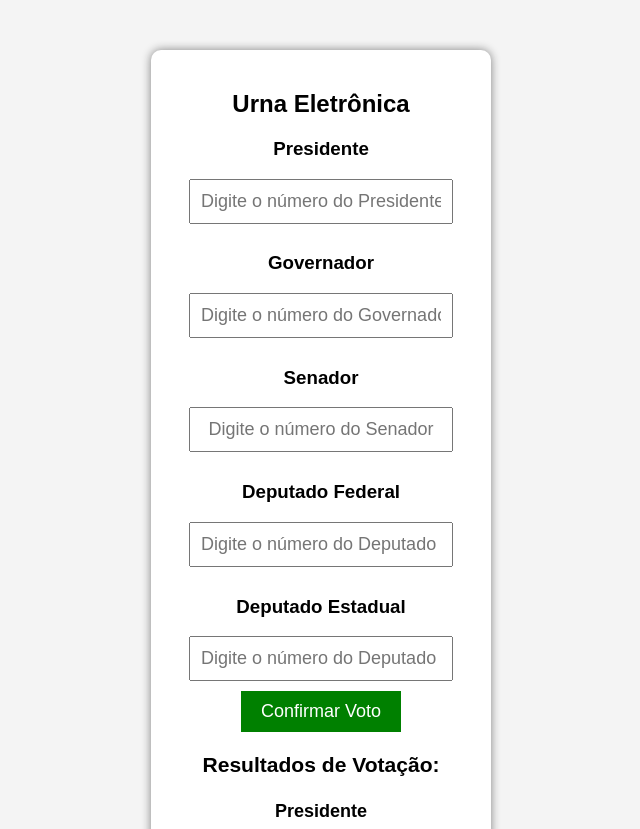
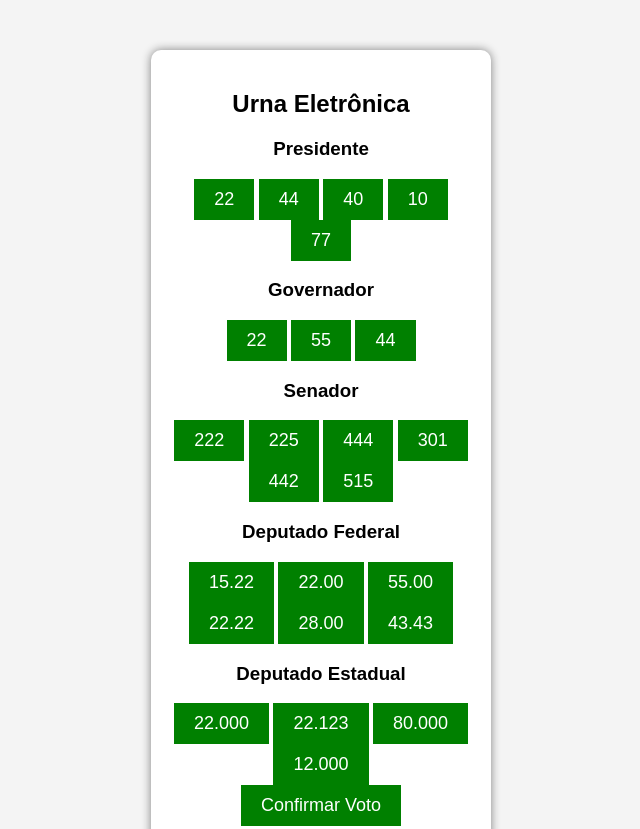
Before and after one commit to TSEDOROBLOX2025/urna-eletronica, a plain HTML site: page index.html in a window 1280 px wide. Shown: the top 829 px of the page, without its empty margins (319-959 px from the left). Drawn offline with Linux system fonts and the light colour scheme.

Commit message:
index.html

```diff
--- a/index.html
+++ b/index.html
@@ -9,29 +9,59 @@
 <body>
     <div class="urna">
         <h2>Urna Eletrônica</h2>
-        <div>
+
+        <!-- Seção de Votação -->
+        <div class="selecao">
             <h3>Presidente</h3>
-            <input type="text" id="presidente" placeholder="Digite o número do Presidente" maxlength="5">
+            <div class="teclado" id="presidente">
+                <button onclick="votar('presidente', '22')">22</button>
+                <button onclick="votar('presidente', '44')">44</button>
+                <button onclick="votar('presidente', '40')">40</button>
+                <button onclick="votar('presidente', '10')">10</button>
+                <button onclick="votar('presidente', '77')">77</button>
             </div>
-        <div>
+
             <h3>Governador</h3>
-            <input type="text" id="governador" placeholder="Digite o número do Governador" maxlength="5">
+            <div class="teclado" id="governador">
+                <button onclick="votar('governador', '22')">22</button>
+                <button onclick="votar('governador', '55')">55</button>
+                <button onclick="votar('governador', '44')">44</button>
             </div>
-        <div>
+
             <h3>Senador</h3>
-            <input type="text" id="senador" placeholder="Digite o número do Senador" maxlength="5">
+            <div class="teclado" id="senador">
+                <button onclick="votar('senador', '222')">222</button>
+                <button onclick="votar('senador', '225')">225</button>
+                <button onclick="votar('senador', '444')">444</button>
+                <button onclick="votar('senador', '301')">301</button>
+                <button onclick="votar('senador', '442')">442</button>
+                <button onclick="votar('senador', '515')">515</button>
             </div>
-        <div>
+
             <h3>Deputado Federal</h3>
-            <input type="text" id="deputadoF" placeholder="Digite o número do Deputado Federal" maxlength="5">
+            <div class="teclado" id="deputadoF">
+                <button onclick="votar('deputadoF', '15.22')">15.22</button>
+                <button onclick="votar('deputadoF', '22.00')">22.00</button>
+                <button onclick="votar('deputadoF', '55.00')">55.00</button>
+                <button onclick="votar('deputadoF', '22.22')">22.22</button>
+                <button onclick="votar('deputadoF', '28.00')">28.00</button>
+                <button onclick="votar('deputadoF', '43.43')">43.43</button>
             </div>
-        <div>
+
             <h3>Deputado Estadual</h3>
-            <input type="text" id="deputadoE" placeholder="Digite o número do Deputado Estadual" maxlength="5">
+            <div class="teclado" id="deputadoE">
+                <button onclick="votar('deputadoE', '22.000')">22.000</button>
+                <button onclick="votar('deputadoE', '22.123')">22.123</button>
+                <button onclick="votar('deputadoE', '80.000')">80.000</button>
+                <button onclick="votar('deputadoE', '12.000')">12.000</button>
             </div>
+        </div>
+
         <button onclick="confirmarVoto()">Confirmar Voto</button>
+
+        <!-- Resultado do Voto -->
         <div class="resultado">
-            <p id="resultadoVoto"></p>
+            <p id="resultadoVoto">Seu voto será exibido aqui.</p>
         </div>
     </div>
     <script src="script.js"></script>
```
Lines whose indentation alone changed are shown as unchanged.
